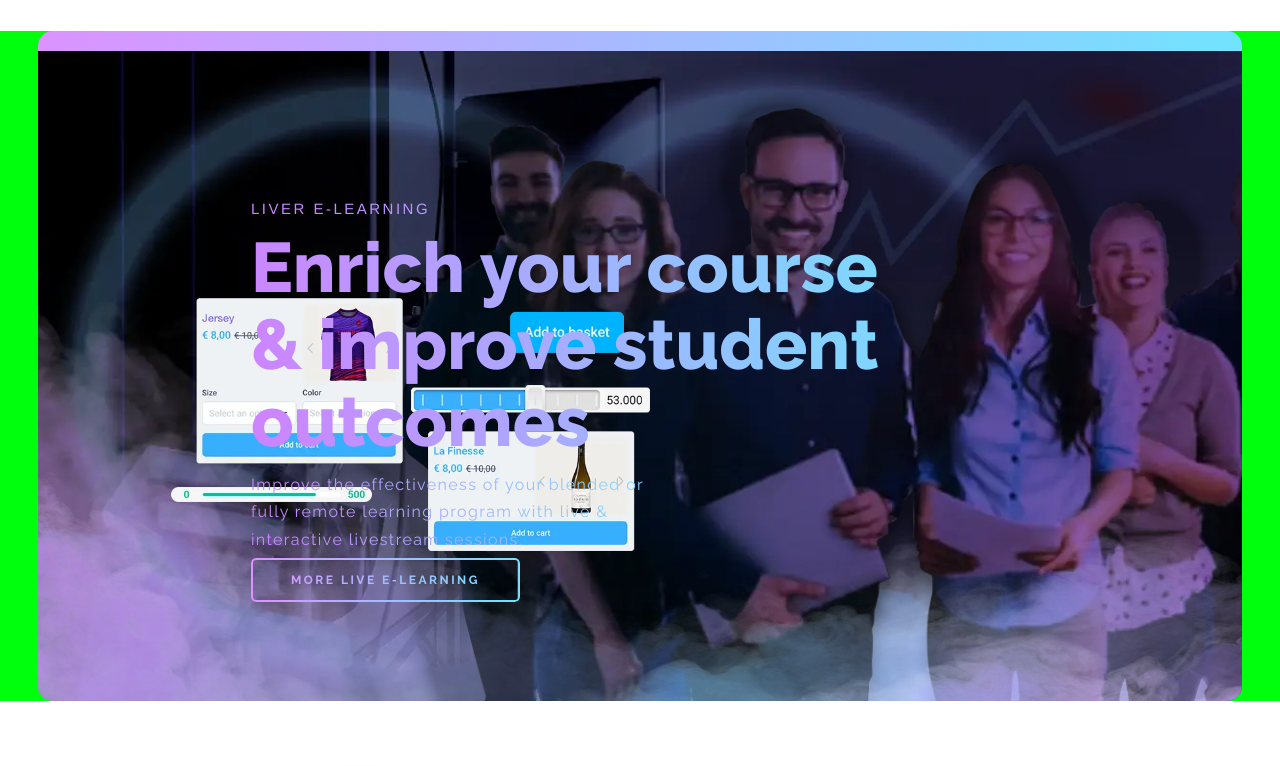
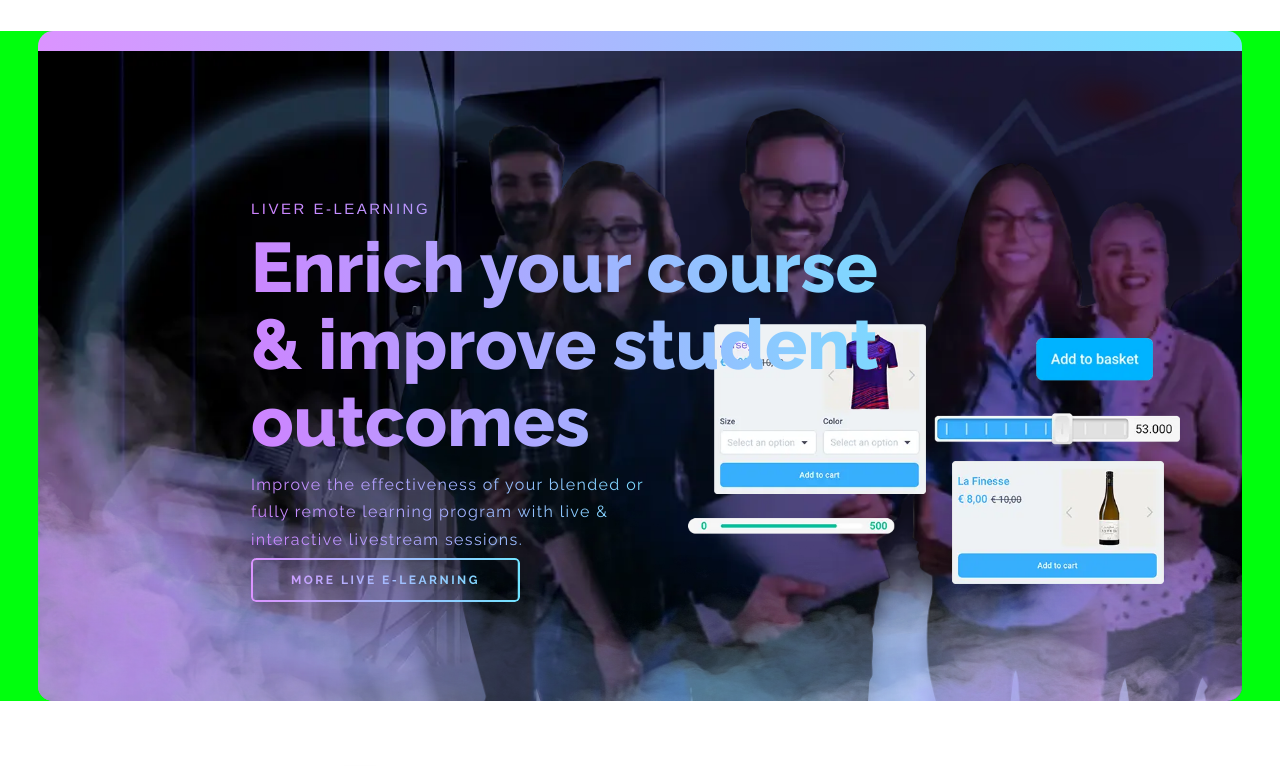
Before and after one commit to Yasser-Slaymen/livey-home-testing-live, a React (Create React App) app: page / in a window 1280 px wide. Shown: the part 2641-3407 px from the top of the page. Built offline with nearby package versions, Linux system fonts and the light colour scheme; a web font is replaced by a local one.

Commit message:
Update LiveLearning.module.css

```diff
--- a/src/HomeStyles/custom/LiveLearning.module.css
+++ b/src/HomeStyles/custom/LiveLearning.module.css
@@ -35,7 +35,7 @@
   position: absolute;
   top: 60%;
   left: 4%;
-  max-width:80%;
+  max-width: 80%;
   height: auto;
   object-fit: cover;
   z-index: 999;
@@ -104,7 +104,7 @@
     display: flex;
     align-items: flex-end;
     width: 94vw;
-    height:92vh;
+    height: 92vh;
     border-radius: 15px;
     margin: 0 auto;
   }
@@ -121,24 +121,24 @@
 
   .LiveLearning_PeoleImg {
     position: absolute;
-    top: 21%;
+    top: 38%;
     right: 0vw;
-    height: 79%;
-    width:100%;
+    height: 62%;
+    width: 100%;
     border-bottom-right-radius: 15px;
   }
 
   .LiveLearning_lsImg {
     position: absolute;
-    top: 45%;
+    top: 54%;
     left: 11%;
-    height: auto;
-    width: 80%;
+    height: 40%;
+    width: unset;
     object-fit: cover;
   }
   .LiveLearning_LdSmoke {
     position: absolute;
-    top:60% ;
+    top: 60%;
     width: 100%;
     height: 40%;
     border-bottom-right-radius: 15px;
@@ -152,7 +152,6 @@
     justify-content: center;
     align-items: flex-start;
     gap: 0.7em;
-
   }
   .LiveLearning_componentName {
     width: 670px;
@@ -174,7 +173,7 @@
     width: 670px;
   }
 }
- @media (min-width: 75em) {
+@media (min-width: 75em) {
   .Section_LiveLearning {
     background-color: rgb(0, 255, 13);
   }
@@ -189,18 +188,17 @@
     width: unset;
     border-bottom-right-radius: 15px;
   }
-
   .LiveLearning_lsImg {
     position: absolute;
-    top: 38%;
-    left: 11%;
-    height: 39%;
+    top: 42%;
+    left: 54%;
+    height: 40%;
     width: unset;
     object-fit: cover;
   }
   .LiveLearning_LdSmoke {
     position: absolute;
-    top:60% ;
+    top: 60%;
     width: 100%;
     height: 40%;
     border-bottom-right-radius: 15px;
@@ -227,7 +225,7 @@
     z-index: 999;
   }
 }
-@media (min-width: 100em ) {
+@media (min-width: 100em) {
   .Section_LiveLearning {
     background-color: blue;
   }
@@ -252,7 +250,7 @@
   }
   .LiveLearning_LdSmoke {
     position: absolute;
-    top:60% ;
+    top: 60%;
     width: 100%;
     height: 40%;
     border-bottom-right-radius: 15px;
@@ -379,14 +377,6 @@
     height: 64vh;
   }
 } */
-
-
-
-
-
-
-
-
 
 /*
 .Section_LiveLearning {
```
